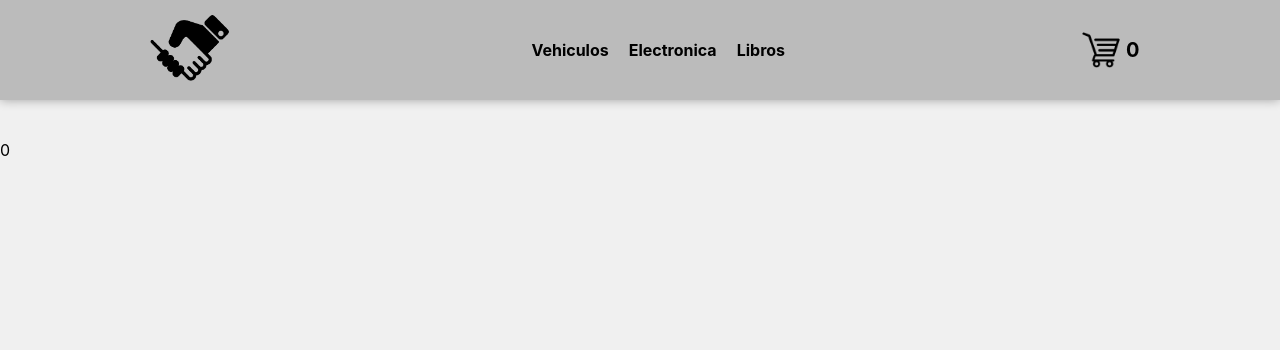
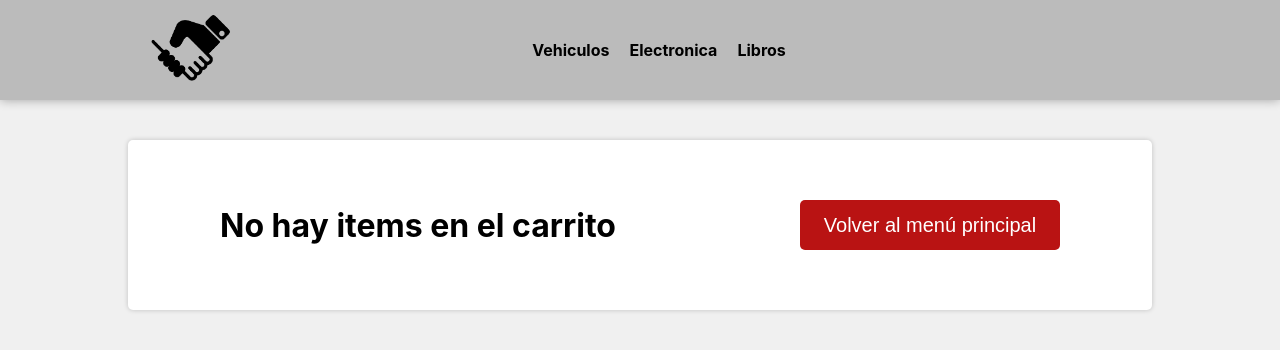
Before and after one commit to SzyAgustin/coderTiendaSzyszczyc, a React (Create React App) app: page /cart in a window 1280 px wide. Shown: the top 350 px of the page. Built offline with nearby package versions, Linux system fonts and the light colour scheme.

Commit message:
adding cart details, disabling cart widget when no items had been added to cart

```diff
--- /dev/null
+++ b/src/components/Cart.css
@@ -0,0 +1,36 @@
+.cart-container {
+    width: 80%;
+    background-color: white;
+    margin: 10px auto;
+    border-radius: 5px;
+    box-shadow: 0 0px 5px 0px rgba(0, 0, 0, 0.200);
+}
+
+.price-buy {
+    height: 170px;
+    display: flex;
+    justify-content: space-around;
+    align-items: center;
+}
+
+.price-text {
+    width: 250px;
+    text-align: center;
+}
+
+.cart-buy-button {
+    border: none;
+    height: 50px;
+    width: 260px;
+    border-radius: 5px;
+    background-color: rgb(185, 19, 19);
+    color: white;
+    cursor: pointer;
+    transition: 0.1s;
+    font-size: 20px;
+}
+
+.cart-buy-button:hover{
+    background-color: red;
+    transition: 0.2s;
+}
--- a/src/components/Cart.tsx
+++ b/src/components/Cart.tsx
@@ -1,9 +1,39 @@
-import React, { useContext } from "react";
-import { CartContext } from "../context/CartContext";
+import React, { useContext } from 'react';
+import { CartContext } from '../context/CartContext';
+import './Cart.css';
+import { Link } from 'react-router-dom';
+import CartItem from './CartItem';
 
 const Cart = () => {
   const cart = useContext(CartContext);
-  return <div>{cart.cartItems.length}</div>;
+
+  const handleDelete = (id: number) => {
+    cart.removeItem!(id);
+  }
+  return (
+    <>
+      <div className='cart-container'>
+        {cart.cartItems.map(item => <CartItem item={item} onDelete={handleDelete}></CartItem> )}
+        <div className='price-buy'>
+          {cart.cartItems.length === 0 ? (
+            <>
+              <h1>
+                No hay items en el carrito
+              </h1>
+              <Link to="/"><button className='cart-buy-button'>Volver al menú principal</button></Link>
+            </>
+          ) : (
+            <>
+              <h2 className='price-text'>
+                Precio total: ${cart.getTotalPrice!()}.
+              </h2>
+              <button className='cart-buy-button'>Finalizar compra</button>
+            </>
+          )}
+        </div>
+      </div>
+    </>
+  );
 };
 
 export default Cart;
--- /dev/null
+++ b/src/components/CartItem.css
@@ -0,0 +1,49 @@
+.cart-item {
+  height: 170px;
+  display: flex;
+  justify-content: space-around;
+  align-items: center;
+  border-bottom: 1px solid rgba(0, 0, 0, 0.200);
+}
+
+.cart-item-title {
+    box-sizing: border-box;
+    padding: 50px;
+    font-size: 25px;
+    font-weight: 500;
+    flex-basis: 50%;
+}
+
+.cart-item-delete-container {
+    margin: 0 auto;
+    flex-basis: 25%;
+}
+
+.cart-item-delete-button {
+    margin-top: 23px;
+    border-radius: 3px;
+    border: 1px solid rgb(185, 19, 19);
+    width: 110px;
+    height: 25px;
+    background-color: white;
+    color: rgb(185, 19, 19);
+    margin-bottom: 3px;
+    cursor: pointer;
+    transition: 0.1s;
+}
+
+.cart-item-delete-button:hover {
+    border: 1px solid red;
+    color: red;
+}
+
+.cart-item-price {
+    font-size: 30px;
+    font-weight: 700;
+    flex-basis: 25%;
+}
+
+.amount-note {
+    font-size: 13px;
+    color: rgb(88, 88, 88);
+}
--- /dev/null
+++ b/src/components/CartItem.tsx
@@ -0,0 +1,27 @@
+import React from 'react'
+import './CartItem.css';
+import { IItemCart } from '../context/CartContext';
+
+interface CartItemProps {
+    item: IItemCart,
+    onDelete: (id: number) => void
+}
+
+const CartItem = ({item, onDelete}: CartItemProps) => {
+    const handleDelete = () => {
+        onDelete(item.id);
+    }
+
+    return (
+        <div className='cart-item'>
+            <div className='cart-item-title'>{item.title}</div>
+            <div className='cart-item-delete-container'>
+                <button onClick={handleDelete} className='cart-item-delete-button'>Eliminar</button>
+                <p className='amount-note'>Cantidad: {item.amount}</p>
+            </div>
+            <div className='cart-item-price'>$ {item.price * item.amount}</div>
+        </div>
+    )
+}
+
+export default CartItem
--- a/src/components/CartWidget.css
+++ b/src/components/CartWidget.css
@@ -1,14 +1,15 @@
-.cart-container {
+.cart-widget-container {
     cursor: pointer;
     display: flex;
     align-items: center;
+    width: 62px;
 }
 
-.cart-icon {
+.cart-widget-icon {
     height: 50px;
 }
 
-.cart-cant {
+.cart-widget-cant {
     font-weight: 700;
     font-size: 20px;
 }
--- a/src/components/CartWidget.tsx
+++ b/src/components/CartWidget.tsx
@@ -4,15 +4,16 @@ import './CartWidget.css';
 import { CartContext } from '../context/CartContext';
 
 const CartWidget = () => {
-  // const [cartCant, setCartCant] = React.useState(0);
   const { cartItems } = useContext(CartContext);
 
-  console.log(cartItems)
-
   return (
-    <div className='cart-container'>
-      <img className='cart-icon' src={CartIcon} alt='cart icon' />
-      <p className='cart-cant'>{cartItems.length}</p>
+    <div className='cart-widget-container'>
+      {cartItems.length !== 0 && (
+        <>
+          <img className='cart-widget-icon' src={CartIcon} alt='cart icon' />
+          <p className='cart-widget-cant'>{cartItems.length}</p>
+        </>
+      )}
     </div>
   );
 };
--- a/src/components/item/Item.tsx
+++ b/src/components/item/Item.tsx
@@ -16,12 +16,7 @@ const Item = ({ item }: ItemProps) => {
 
   const add = (amountToAdd: number) => {
     setStock(stock - amountToAdd);
-    const itemToAdd = {
-      id: item.id,
-      title: item.title,
-      amount: amountToAdd
-    }
-    cart.addItem!(itemToAdd);
+    cart.addItem!({...item, amount: amountToAdd});
   };
 
   const gotoItemDetails = () => {
--- a/src/components/item/ItemDetails.tsx
+++ b/src/components/item/ItemDetails.tsx
@@ -12,18 +12,11 @@ interface ItemDetailsProps {
 
 const ItemDetails = ({ item }: ItemDetailsProps) => {
   const cart = useContext(CartContext);
-  const [stock, setStock] = React.useState(
-    item.stock - cart.getAmountInCart!(item.id)
-  );
+  const [stock, setStock] = React.useState(item.stock - cart.getAmountInCart!(item.id));
 
   const add = (amountToAdd: number) => {
     setStock(stock - amountToAdd);
-    const itemToAdd = {
-      id: item.id,
-      title: item.title,
-      amount: amountToAdd
-    }
-    cart.addItem!(itemToAdd);
+    cart.addItem!({...item, amount: amountToAdd});
   };
 
   const buyNow = () => {
--- a/src/context/CartContext.tsx
+++ b/src/context/CartContext.tsx
@@ -1,23 +1,24 @@
 import React, { createContext, useContext, useState } from "react";
+import { NumericLiteral } from "typescript";
+import { IItem } from '../services/ItemService';
 
-interface IItem {
-  id: number;
-  title: string;
-  amount: number;
+export interface IItemCart extends IItem {
+  amount: number
 }
 
 interface CartProviderProps {
-  defaultValue?: IItem[];
+  defaultValue?: IItemCart[];
   children: any;
 }
 
 interface ICartContext {
-    cartItems: IItem[],
-    addItem?: (item: IItem) => void,
+    cartItems: IItemCart[],
+    addItem?: (item: IItemCart) => void,
     removeItem?: (id: number) => void,
     clear?: () => void,
     isInCart?: (id: number) => void,
-    getAmountInCart?: (id: number) => number
+    getAmountInCart?: (id: number) => number,
+    getTotalPrice?: () => number
 }
 
 const defaultState = {
@@ -32,7 +33,7 @@ export const CartProvider = ({
 }: CartProviderProps) => {
   const [cartItems, setCartItems] = useState(defaultValue);
 
-  const addItem = (item: IItem) => {
+  const addItem = (item: IItemCart) => {
     if (isInCart(item.id)) {
       const modified = cartItems.map((cartItem) => {
         if (cartItem.id === item.id)
@@ -62,9 +63,13 @@ export const CartProvider = ({
     return item ? item.amount : 0;
   }
 
+  const getTotalPrice = () => {
+    return cartItems.map(item => item.amount * item.price).reduce((prev, cur) => prev + cur);
+  }
+
   return (
     <CartContext.Provider
-      value={{ cartItems, addItem, removeItem, clear, isInCart, getAmountInCart }}
+      value={{ cartItems, addItem, removeItem, clear, isInCart, getAmountInCart, getTotalPrice }}
     >
       {children}
     </CartContext.Provider>
```
